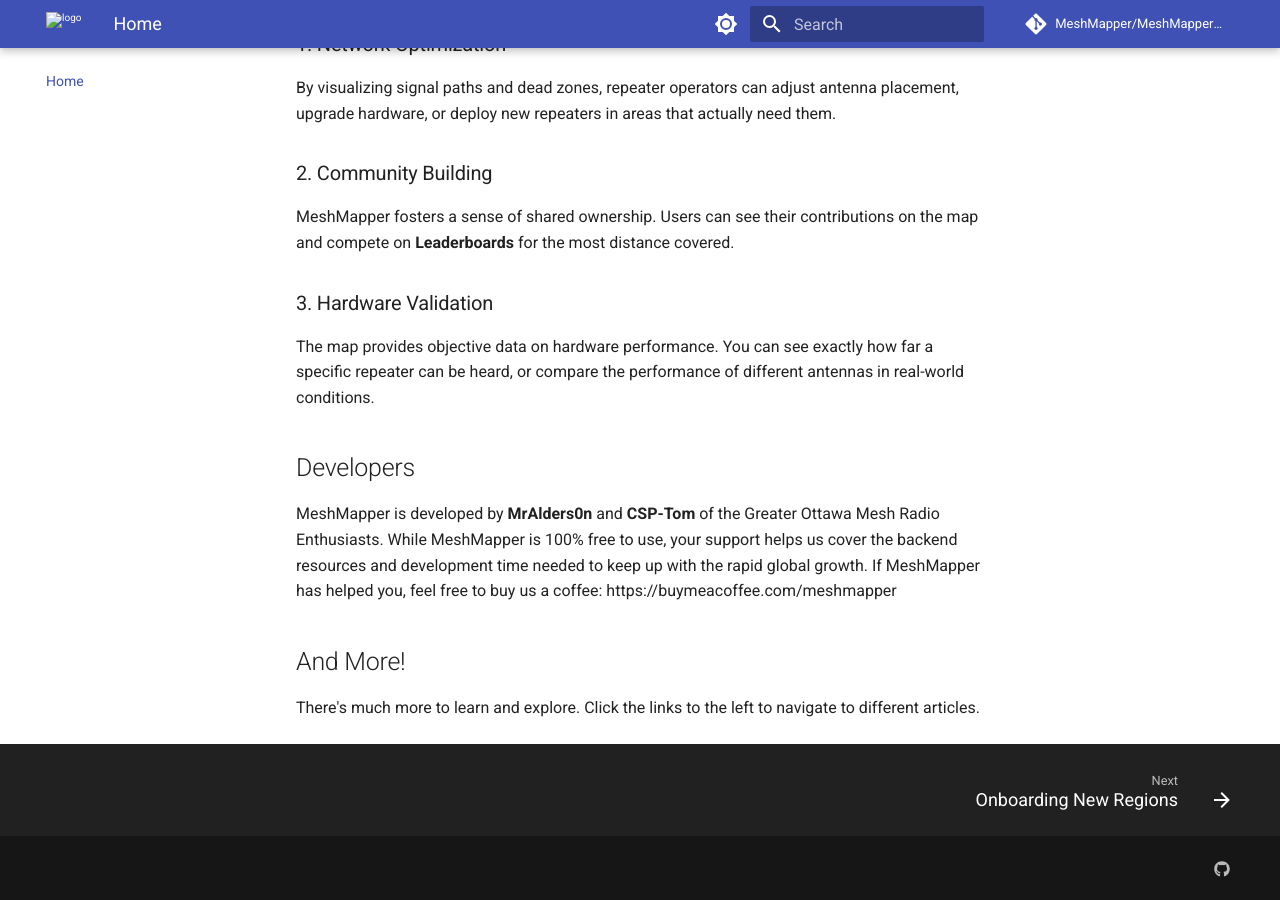
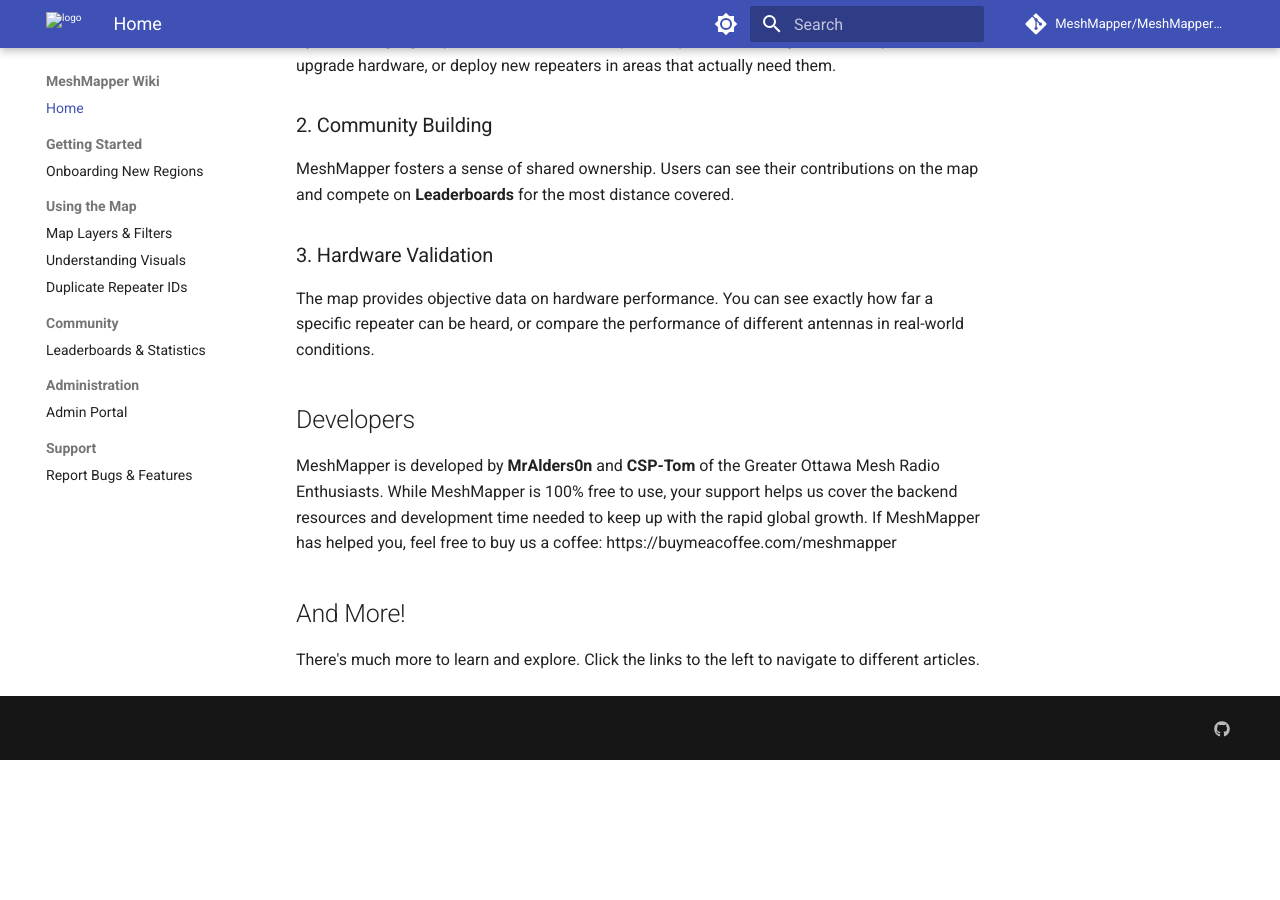
Before and after one commit to MeshMapper/MeshMapper_Wiki, an MkDocs documentation site: the page built from docs/index.md, in a window 1280 px wide and 900 px high, scrolled down 1778 px. Built offline with MkDocs 1.6.1 and Material for MkDocs 9.7.7, drawn with Linux system fonts in a browser that asks for light colours; comment, search, counter and statistics services are not loaded; after the commit the page ends 2538 px from its top, so only the background shows below that.

Commit message:
Remove unused navigation features from theme configuration

```diff
--- a/mkdocs.yml
+++ b/mkdocs.yml
@@ -51,15 +51,12 @@
   features:
     - navigation.instant
     - navigation.tracking
-    - navigation.tabs
     - navigation.sections
     - navigation.expand
     - navigation.top
-    - navigation.footer
     - search.suggest
     - search.highlight
     - content.code.copy
-    - content.action.edit
 
 # Markdown Extensions
 markdown_extensions:
```
